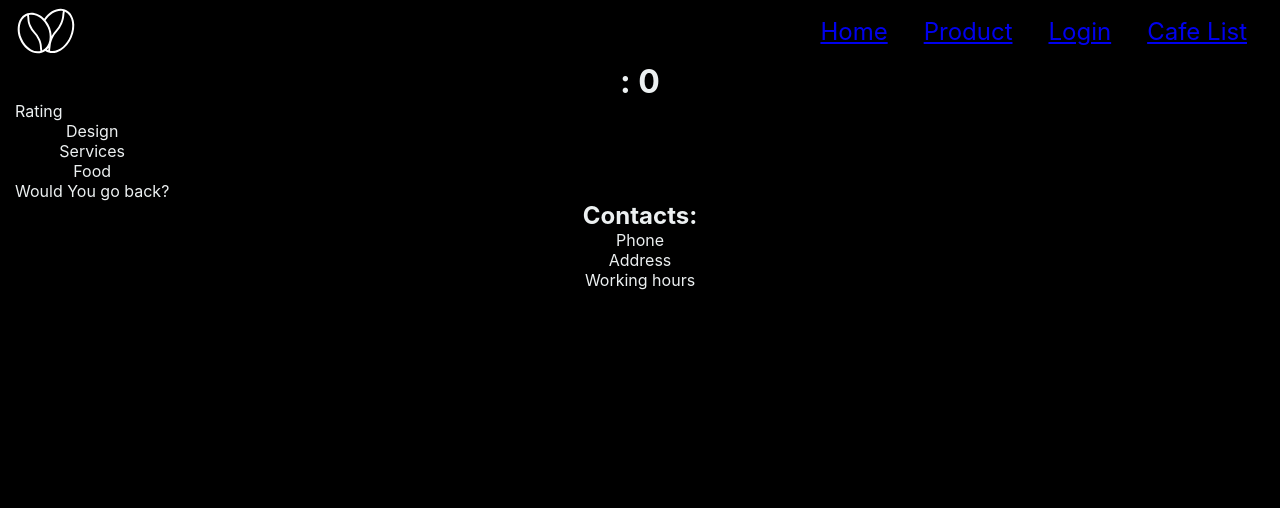
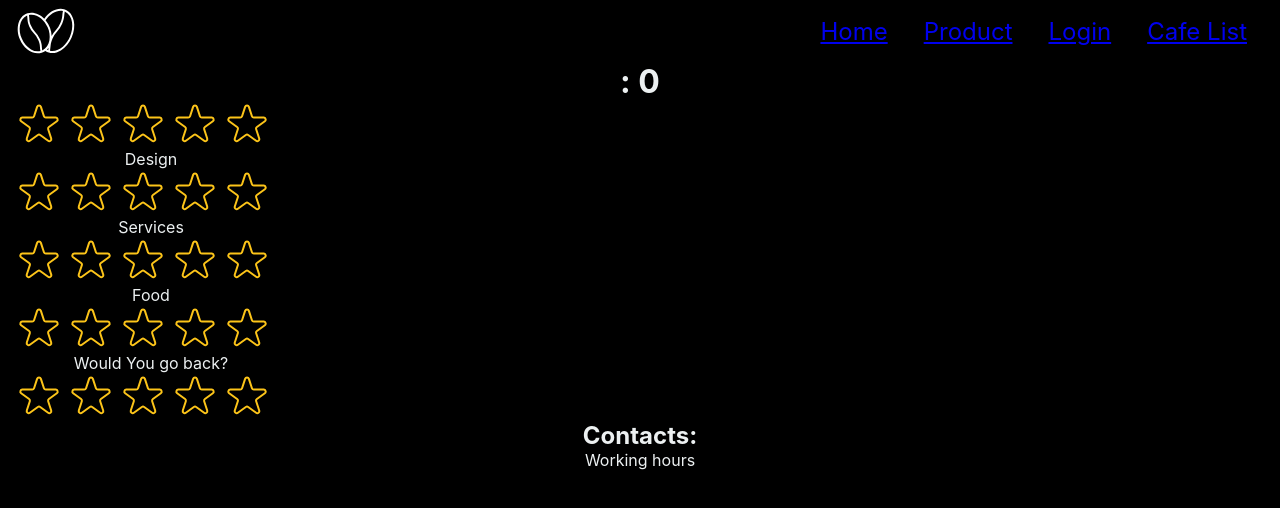
Before and after one commit to Khaanh/MyGastroTrip, a React (Create React App) app: page /app/cafeList/0 in a window 1280 px wide. Shown: the top 508 px of the page. Built offline with nearby package versions, Linux system fonts and the light colour scheme.

Commit message:
feat: add new params and fake/js package

```diff
--- a/package.json
+++ b/package.json
@@ -36,5 +36,8 @@
 			"last 1 firefox version",
 			"last 1 safari version"
 		]
+	},
+	"devDependencies": {
+		"@faker-js/faker": "^9.8.0"
 	}
 }
--- a/src/components/CafeDetails.jsx
+++ b/src/components/CafeDetails.jsx
@@ -1,11 +1,16 @@
 import { useParams, useSearchParams } from "react-router-dom";
 import styles from "./CafeDetails.module.css";
+import StarRating from "./StarRating";
 
 export default function CafeDetails() {
 	const { id } = useParams();
 	const [searchParam, setSearchParam] = useSearchParams();
 	const title = searchParam.get("title");
 	const desc = searchParam.get("desc");
+	const phone = searchParam.get("phone");
+	const geo = searchParam.get("geo");
+	const address = searchParam.get("address");
+	const location = searchParam.get("location");
 
 	return (
 		<main>
@@ -17,20 +22,38 @@ export default function CafeDetails() {
 					<p>{desc}</p>
 				</div>
 				<div>
-					<p>Rating</p>
+					<div>
+						<StarRating />
+					</div>
 					<ul>
-						<li>Design</li>
-						<li>Services</li>
-						<li>Food</li>
-						<li>Would You go back?</li>
+						<li>
+							<span>Design</span>
+							<StarRating />
+						</li>
+						<li>
+							<span>Services</span>
+							<StarRating />
+						</li>
+						<li>
+							<span>Food</span>
+							<StarRating />
+						</li>
+						<li>
+							<span>Would You go back?</span>
+							<StarRating />
+						</li>
 					</ul>
 				</div>
 			</div>
 			<div>
 				<h2>Contacts:</h2>
 				<ul>
-					<li>Phone</li>
-					<li>Address</li>
+					<li>
+						<a href={`tel:${phone}`}>{phone}</a>
+					</li>
+					<li>
+						<a href={`${geo}`}>{address}</a>
+					</li>
 					<li>Working hours</li>
 				</ul>
 			</div>
--- a/src/components/CafeItem.jsx
+++ b/src/components/CafeItem.jsx
@@ -4,11 +4,11 @@ import StarRating from "./StarRating";
 import TextExpander from "./TextExpander";
 
 export default function CafeItem({ cafe }) {
-	const { id, img, title, desc, visited } = cafe;
+	const { id, img, title, desc, visited, location, geo, address, phone } = cafe;
 
 	return (
 		<Link
-			to={`${id}?title=${title}&desc=${desc}`}
+			to={`${id}?title=${title}&desc=${desc}&location=${location}&geo=${geo}&address=${address}&phone=${phone}`}
 			className={`${
 				visited ? styles.Item : `${styles.Item + " " + styles.NotVisited}`
 			}`}
--- a/src/components/CafeList.jsx
+++ b/src/components/CafeList.jsx
@@ -1,3 +1,4 @@
+import { faker } from "@faker-js/faker";
 import CafeItem from "./CafeItem";
 import styles from "./CafeList.module.css";
 
@@ -11,6 +12,7 @@ const cafeList = [
 		geo: "https://www.google.com/maps/place/Kaffee+Manufaktur/@49.7951053,9.9344112,15z/data=!4m5!3m4!1s0x0:0xc0e6a6dc32e0c41a!8m2!3d49.7951053!4d9.9344112",
 		location: "Würzburg",
 		address: "Spiegelstraße 19, 97070 Würzburg",
+		phone: faker.phone.number({ style: "human" }),
 		visited: true,
 	},
 	{
@@ -22,6 +24,7 @@ const cafeList = [
 		geo: "https://www.google.com/maps?hl=ru&gl=de&um=1&ie=UTF-8&fb=1&sa=X&ftid=0x479ddf5e115d6107:0xebd22248be182933",
 		location: "Munich",
 		address: "Müllerstraße 23 · 089 54847777",
+		phone: faker.phone.number({ style: "human" }),
 		visited: true,
 	},
 	{
@@ -33,6 +36,7 @@ const cafeList = [
 		geo: "https://www.google.com/maps/place//data=!4m2!3m1!1s0x47bd0fa1cfe5a629:0xc9f012fbfb46aa93?sa=X&ved=1t:8290&ictx=111",
 		location: "Frankfurt am Main",
 		address: "Schillerstraße 30-40, 60313 Frankfurt am Main",
+		phone: faker.phone.number({ style: "human" }),
 		visited: true,
 	},
 	{
@@ -44,6 +48,7 @@ const cafeList = [
 		geo: "https://www.google.com/maps/place//data=!4m2!3m1!1s0x47bd0fa1cfe5a629:0xc9f012fbfb46aa93?sa=X&ved=1t:8290&ictx=111",
 		location: "Stuttgart",
 		address: "Maison Karl GmbH Calwer Straße 50 70173 Stuttgart",
+		phone: faker.phone.number({ style: "human" }),
 		visited: true,
 	},
 	{
@@ -55,6 +60,7 @@ const cafeList = [
 		geo: "https://www.google.com/maps/place//data=!4m2!3m1!1s0x47bd0fa1cfe5a629:0xc9f012fbfb46aa93?sa=X&ved=1t:8290&ictx=111",
 		location: "Stuttgart",
 		address: "Pizza Hut",
+		phone: faker.phone.number({ style: "human" }),
 		visited: true,
 	},
 	{
@@ -66,6 +72,7 @@ const cafeList = [
 		geo: "https://www.google.com/maps/place/Prufrock+Coffee/@51.5199071,-0.1094542,15z/data=!4m5!3m4!1s0x0:0x77acd66c094aa411!8m2!3d51.5199071!4d-0.1094542",
 		location: "London",
 		address: "23-25 Leather Ln, London EC1N 7TE, Великобритания",
+		phone: faker.phone.number({ style: "human" }),
 		visited: false,
 	},
 ];
```
Also changed, not shown: 1 other file (tests, documents, lock files or other folders).
